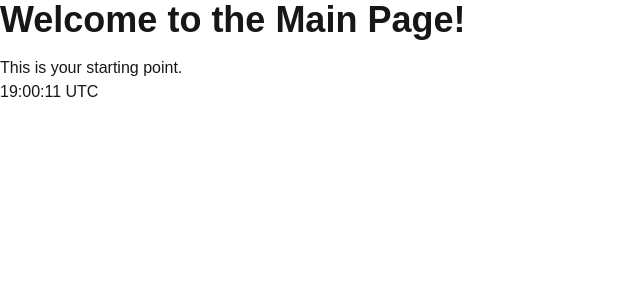
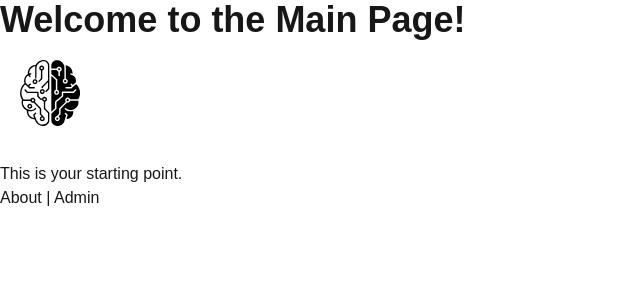
Before and after one commit to evn88/psy, a Next.js app: page / in a window 1280 px wide. Shown: the top 300 px of the page, without its empty margins (0-640 px from the left). Built offline with nearby package versions, Linux system fonts and the light colour scheme.

Commit message:
add empty pages and logo

```diff
--- a/next.config.mjs
+++ b/next.config.mjs
@@ -1,7 +1,7 @@
 /** @type {import('next').NextConfig} */
 const nextConfig = {
     reactStrictMode: true,
-    output: 'export', //создает папку со всеми необходимыми файлами, включая урезанные node_modules
+    output: 'standalone', //создает папку со всеми необходимыми файлами, включая урезанные node_modules
     distDir: 'build',
 };
 
--- /dev/null
+++ b/src/app/about/page.tsx
@@ -0,0 +1,10 @@
+import React, {Suspense} from "react";
+import About from "@/pages/aboutPage/ui/About";
+
+const AboutPage = () => {
+    return <Suspense>
+        <About/>
+    </Suspense>
+}
+
+export default AboutPage
--- /dev/null
+++ b/src/app/admin/page.tsx
@@ -0,0 +1,7 @@
+import React from 'react';
+
+const AdminPage = () => (
+    <>Admin Page</>
+);
+
+export default AdminPage;
--- a/src/app/layout.tsx
+++ b/src/app/layout.tsx
@@ -1,4 +1,4 @@
-import type { Metadata } from "next";
+import type {Metadata} from "next";
 import localFont from "next/font/local";
 import "./globals.css";
 
@@ -14,8 +14,8 @@ const geistMono = localFont({
 });
 
 export const metadata: Metadata = {
-  title: "Create Next App",
-  description: "Generated by create next app",
+    title: "vershkov.com",
+    description: "Psychologist",
 };
 
 export default function RootLayout({
--- a/src/app/page.tsx
+++ b/src/app/page.tsx
@@ -1,27 +1,14 @@
 "use client";
 
-import React, {useEffect, useState} from "react";
+import React, {Suspense} from "react";
 import MainPage from "@/pages/mainPage/ui/MainPage";
 
 
-export default function Home() {
-    const [time, setTime] = useState<number>(Date.now());
+const HomePage = () => (
+    <>
+        <Suspense>
+            <MainPage/>
+        </Suspense>
+    </>)
 
-    useEffect(() => {
-        const timer = setInterval(() => {
-            setTime(Date.now());
-        }, 1000);
-        return () => {
-            clearInterval(timer);
-        }
-    }, []);
-
-    return (
-        <MainPage test={new Intl.DateTimeFormat('ru-RU', {
-            hour: "numeric",
-            minute: "numeric",
-            second: "numeric",
-            timeZoneName: "short"
-        }).format(time)}/>
-    );
-}
+export default HomePage;
--- /dev/null
+++ b/src/pages/aboutPage/ui/About.tsx
@@ -0,0 +1,11 @@
+import React, {FC} from 'react';
+import Link from "next/link";
+
+const About: FC = () => (
+    <>
+        <h1>About page</h1>
+        <Link href={'admin'}>Login</Link>
+    </>
+);
+
+export default About;
--- a/src/pages/mainPage/ui/MainPage.tsx
+++ b/src/pages/mainPage/ui/MainPage.tsx
@@ -1,15 +1,17 @@
 import React, {FC} from 'react'
+import Link from "next/link";
+import Image from "next/image";
+import logoImg from "@/assets/images/logo.svg";
 
-export type MainPageProps = {
-    test: string
-}
+type MainPageProps = object
 
-const MainPage: FC<MainPageProps> = ({test}) => {
+const MainPage: FC<MainPageProps> = () => {
     return (
         <div className="container mx-auto">
             <h1 className="text-4xl font-bold">Welcome to the Main Page!</h1>
+            <Image className={'bg-white p-5 rounded-lg'} src={logoImg} alt={'Logo'} width={100} height={150}/>
             <p className="mt-4">This is your starting point.</p>
-            <p suppressHydrationWarning>{test}</p>
+            <Link href={'about'}>About</Link> | <Link href={'admin'}>Admin</Link>
         </div>
     );
 }
--- a/tsconfig.json
+++ b/tsconfig.json
@@ -21,9 +21,13 @@
         "name": "next"
       }
     ],
+    "baseUrl": ".",
     "paths": {
       "@/*": [
         "./src/*"
+      ],
+      "@/assets/*": [
+        "./src/assets/*"
       ]
     },
     "target": "ES2017"
```
Also changed, not shown: src/assets/images/logo.svg (added), 1 other file (tests, documents, lock files or other folders). Lines whose indentation alone changed are shown as unchanged.
